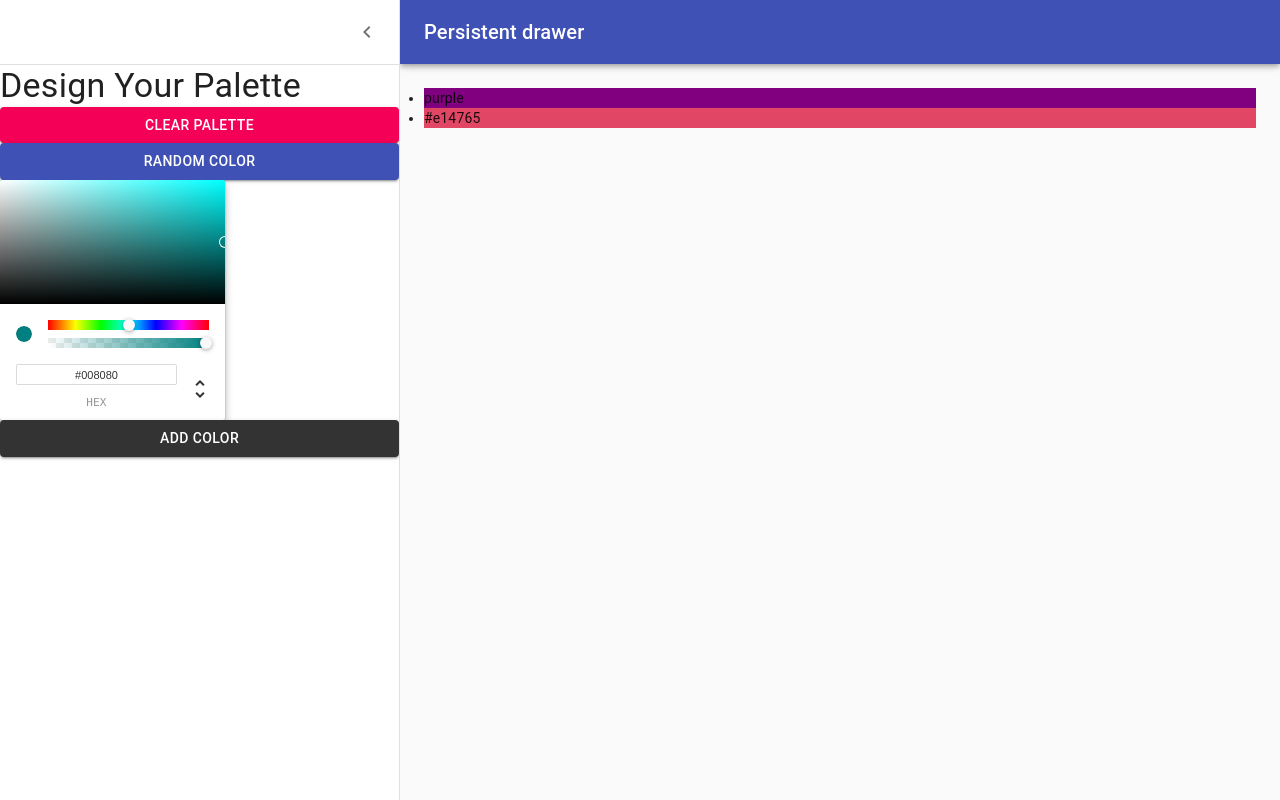
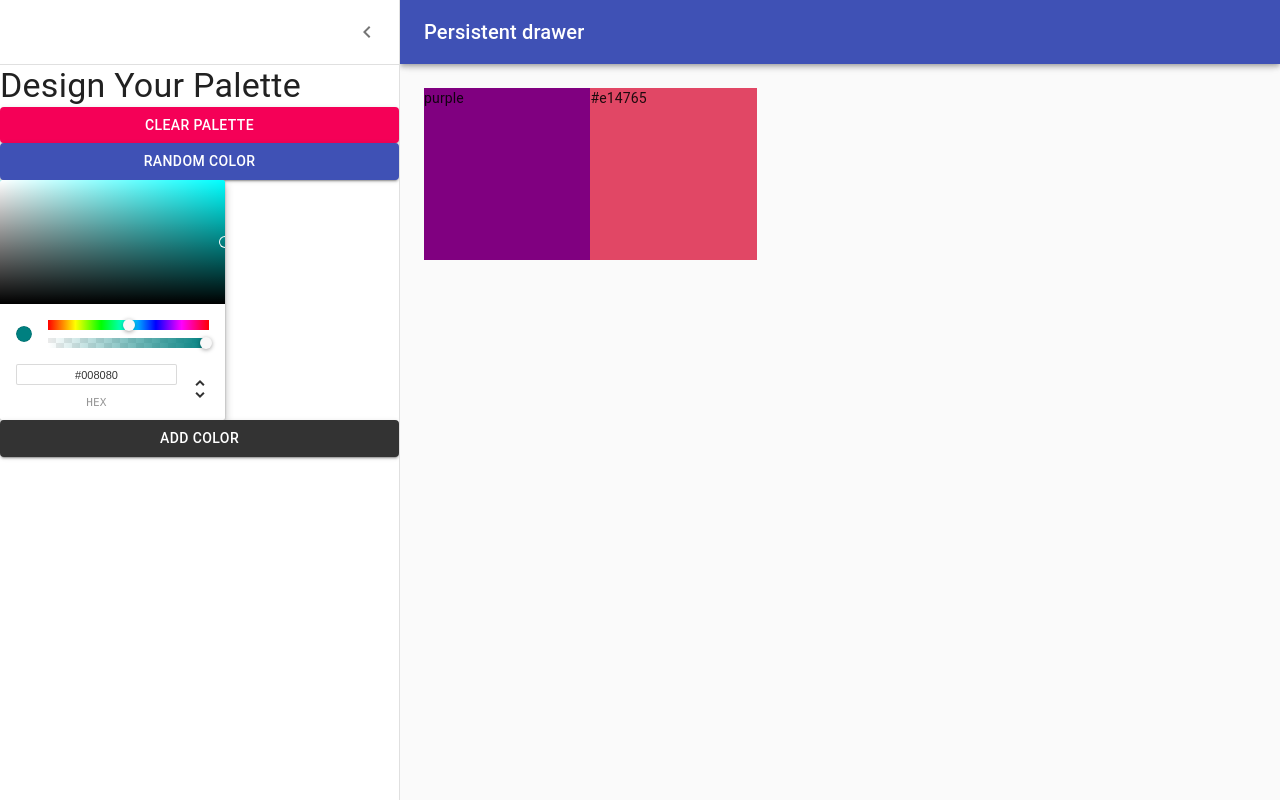
Before and after one commit to costingh/color-palette-react, a React (Create React App) app: page /palette/new in a window 1280 px wide. Built offline with nearby package versions, Linux system fonts and the light colour scheme.

Commit message:
Add DraggableColorBox

```diff
--- /dev/null
+++ b/src/Components/DraggableColorBox.js
@@ -0,0 +1,27 @@
+import React from 'react'
+import { withStyles } from '@material-ui/styles'
+
+const styles = {
+    root: {
+        width: '20%',
+        height: '25%',
+        margin: '0 auto',
+        display: 'inline-block',
+        position: 'realative',
+        cursor: 'pointer',
+        marginBottom: '-3.5px'
+    }
+}
+
+function DraggableColorBox(props) {
+    return (
+        <div
+            className={props.classes.root}
+            style={{ backgroundColor: props.color }}
+        >
+            {props.color}
+        </div>
+    )
+}
+
+export default withStyles(styles)(DraggableColorBox)
--- a/src/Components/NewPaletteForm.js
+++ b/src/Components/NewPaletteForm.js
@@ -13,7 +13,7 @@
 import ChevronLeftIcon from '@material-ui/icons/ChevronLeft';
 import { ChromePicker } from 'react-color'
 import { Button } from '@material-ui/core';
-
+import DraggableColorBox from './DraggableColorBox'
 const drawerWidth = 400;
 
 const useStyles = makeStyles((theme) => ({
@@ -57,6 +57,7 @@
     },
     content: {
         flexGrow: 1,
+        height: 'calc(100vh - 64px)',
         padding: theme.spacing(3),
         transition: theme.transitions.create('margin', {
             easing: theme.transitions.easing.sharp,
@@ -161,11 +162,10 @@
                 })}
             >
                 <div className={classes.drawerHeader} />
-                <ul>
-                    {colors.map(color => {
-                        return <li style={{ backgroundColor: color }}>{color}</li>
-                    })}
-                </ul>
+
+                {colors.map(color => {
+                    return <DraggableColorBox color={color} />
+                })}
             </main>
         </div>
     );
```
